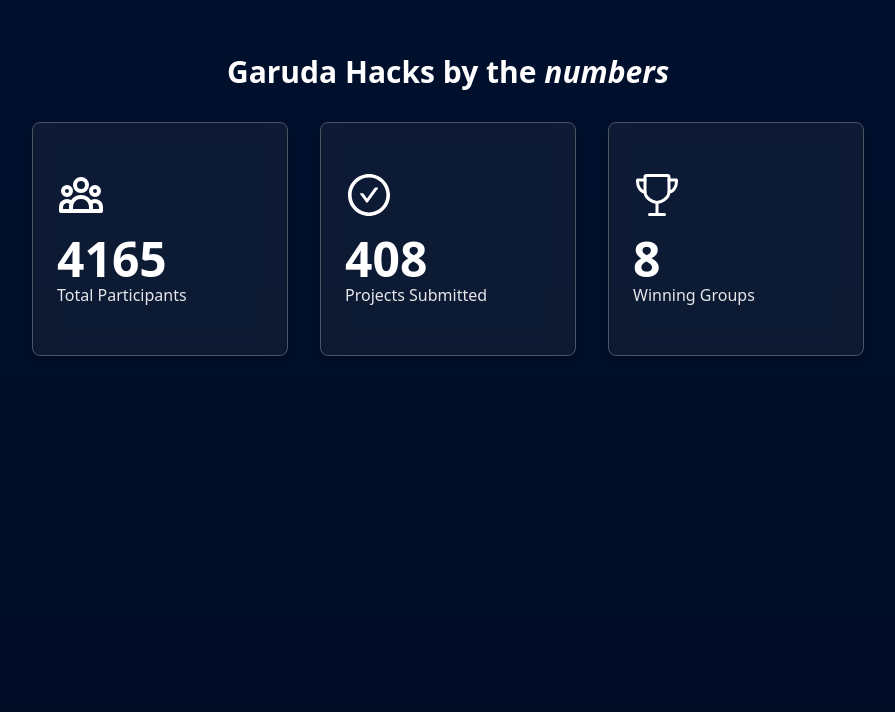
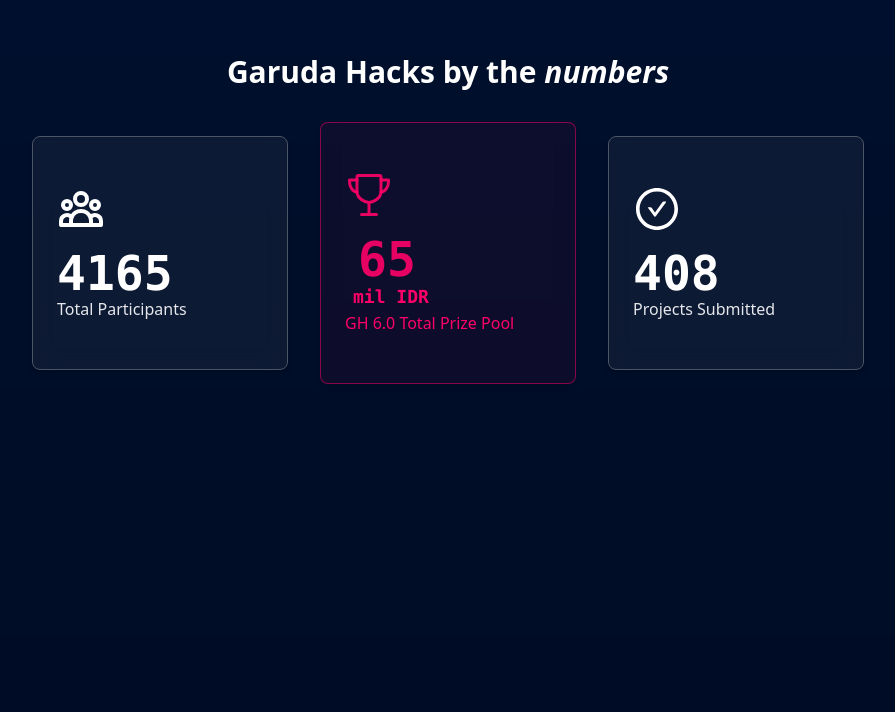
Before and after one commit to GarudaHacks/gh-6.0-site, a Next.js app: page / in a window 1280 px wide. Shown: the part 1965-2677 px from the top of the page, without its empty margins (192-1087 px from the left). Built offline with nearby package versions, Linux system fonts and the light colour scheme.

Commit message:
added prize description

```diff
--- a/app/components/StatsBox.tsx
+++ b/app/components/StatsBox.tsx
@@ -1,13 +1,39 @@
-import React from 'react';
-import { Stat } from '../types/types';
+import React from "react";
+import { Stat } from "../types/types";
 
-function StatsBox({ icon: Icon, heading, subtitle }: Stat) {
+function StatsBox({
+  icon: Icon,
+  heading,
+  subheading,
+  subtitle,
+  isPrize,
+}: Stat & { isPrize?: boolean }) {
   return (
-    <div className="flex flex-row md:flex-col items-start justify-between md:justify-center text-center w-[70vw] md:h-full md:w-[20vw] p-6 py-12 rounded-lg border border-gray-600 bg-opacity-10 bg-white/5 backdrop-blur-md shadow-md">
-      <Icon className="w-16 h-16 md:w-12 md:h-12 text-white mb-4" />
-      <div className="flex flex-col items-end md:items-start">
-        <div className="font-bold text-6xl md:text-5xl text-white ">{heading}</div>
-        <div className="text-gray-200 text-md ">{subtitle}</div>
+    <div
+      className={`flex flex-row md:flex-col items-start justify-between md:justify-center text-center w-[70vw] md:h-full md:w-[20vw] p-6 py-12 rounded-lg border ${
+        isPrize ? "border-primary/50 bg-primary/5" : "border-gray-600 bg-white/5"
+      } backdrop-blur-md shadow-md ${
+        isPrize ? "shadow-[0_0_25px_rgba(255,0,104,0.5)]" : ""
+      } transition-all duration-200`}
+    >
+      <Icon className={`w-16 h-16 md:w-12 md:h-12 ${isPrize ? "text-primary/90" : "text-white"} mb-4`}/>
+      <div className="flex flex-col w-[80%] md:w-auto items-end md:items-start">
+        <div className={`font-bold font-mono text-6xl md:text-5xl ${ isPrize ? "text-primary/90" : "text-white"}`}
+        >
+          {heading}
+          <span
+            className={`${
+              isPrize ? "text-primary" : "text-gray-200"
+            } text-lg block md:block-inline ml-2`}
+          >
+            {subheading}
+          </span>
+        </div>
+        <div
+          className={`${isPrize ? "text-primary" : "text-gray-200"} text-md`}
+        >
+          {subtitle}
+        </div>
       </div>
     </div>
   );
--- a/app/data/data.ts
+++ b/app/data/data.ts
@@ -77,7 +77,7 @@
   },
   {
     question: "Will there be prizes?",
-    answer: "Yes! We have a total prize pool worth over Rp 8,000,000, including cash prizes, sponsor awards, and special category prizes. Specific prize details will be announced closer to the event.",
+    answer: "Yes! We have a total prize pool worth over Rp 100,000,000, including cash prizes, sponsor awards, and special category prizes. Specific prize details will be announced closer to the event.",
     category: "general"
   }
 ];
--- a/app/sections/Stats.tsx
+++ b/app/sections/Stats.tsx
@@ -10,13 +10,21 @@
 import Container from "../components/Container";
 
 const stats: Stat[] = [
-  { icon: HiOutlineUserGroup, heading: "6408", subtitle: "Total Participants" },
+  { icon: HiOutlineUserGroup,
+    heading: "6408",
+    subtitle: "Total Participants"
+  },
+  {
+    icon: IoTrophyOutline,
+    heading: "100",
+    subheading: "mil IDR",
+    subtitle: "GH 6.0 Total Prize Pool",
+  },
   {
     icon: AiOutlineCheckCircle,
     heading: "629",
     subtitle: "Projects Submitted",
   },
-  { icon: IoTrophyOutline, heading: "13", subtitle: "Winning Groups" },
 ];
 
 function Stats() {
@@ -25,7 +33,7 @@
     {
       "6408": 0,
       "629": 0,
-      "13": 0,
+      "100": 0,
     }
   );
   const statsRef = useRef<HTMLDivElement>(null);
@@ -80,9 +88,12 @@
   }, [hasScrolled]);
 
   return (
-    <section id="stats" className="py-20">
+    <section id="stats" className="py-20 -translate-x-8 md:translate-x-0">
       <Container>
-        <h2 className="text-2xl md:text-3xl font-semibold text-white mb-8 text-center">Garuda Hacks by the <span className="text-md font-semibold italic">numbers</span></h2>
+        <h2 className="text-2xl md:text-3xl font-semibold text-white mb-8 text-center">
+          Garuda Hacks by the{" "}
+          <span className="text-md font-semibold italic">numbers</span>
+        </h2>
         <div
           ref={statsRef}
           className="flex flex-col md:flex-row items-center justify-center gap-8"
@@ -99,7 +110,9 @@
               <StatsBox
                 icon={stat.icon}
                 heading={currentCounts[stat.heading].toString()}
+                subheading={stat.subheading}
                 subtitle={stat.subtitle}
+                isPrize={index === 1}
               />
             </motion.div>
           ))}
--- a/app/types/types.ts
+++ b/app/types/types.ts
@@ -3,6 +3,7 @@
 export interface Stat {
   icon: IconType
   heading: string
+  subheading?: string
   subtitle: string
 }
 
```
